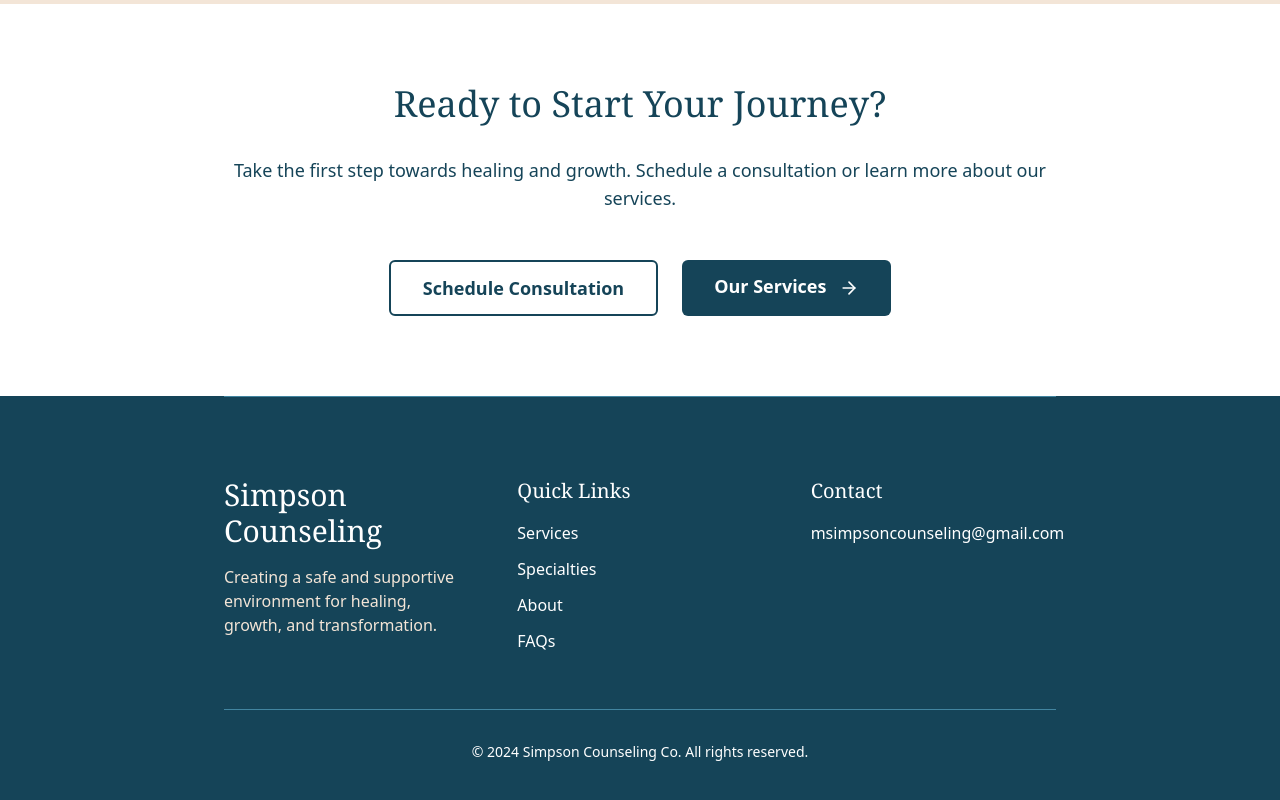
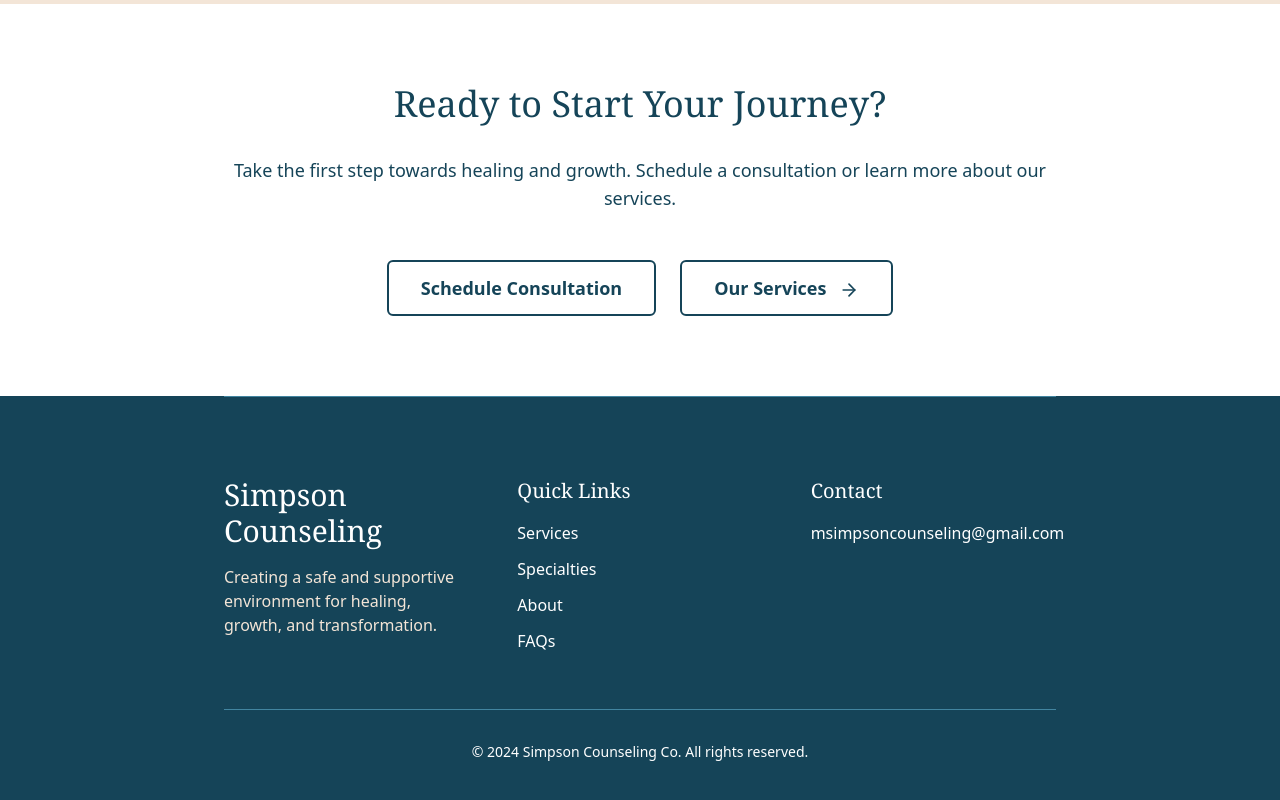
Before and after one commit to mdsimpson09/counseling, a Next.js app: page /specialties in a window 1280 px wide. Shown: the part 3874-4674 px from the top of the page. Built offline with nearby package versions, Linux system fonts and the light colour scheme.

Commit message:
specialties

```diff
--- a/app/specialties/page.tsx
+++ b/app/specialties/page.tsx
@@ -143,7 +143,7 @@ export default function SpecialtiesPage() {
               <Link href="/#contact" className="inline-block bg-transparent border-2 border-[#154458] text-[#154458] py-3 px-8 rounded-md text-lg font-semibold hover:bg-[#154458] hover:text-white transition duration-300">
                 Schedule Consultation
               </Link>
-              <Link href="/services" className="inline-block bg-[#154458] text-white py-3 px-8 rounded-md text-lg font-semibold hover:bg-[#4285A0] transition duration-300">
+              <Link href="/services" className="inline-block bg-transparent border-2 border-[#154458] text-[#154458] py-3 px-8 rounded-md text-lg font-semibold hover:bg-[#154458] hover:text-white transition duration-300">
                 Our Services <ArrowRight className="inline-block ml-2 h-5 w-5" />
               </Link>
             </div>
```
